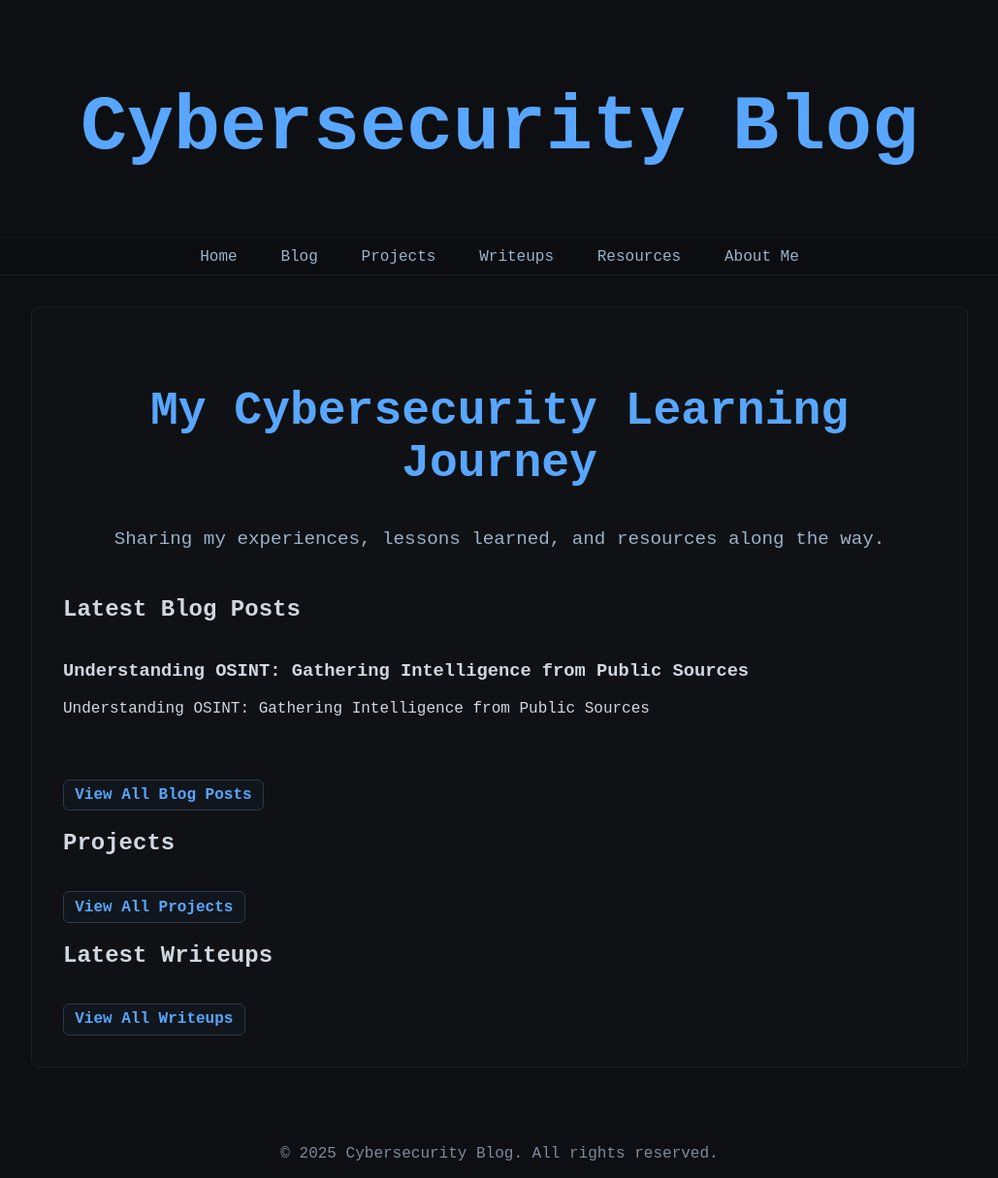
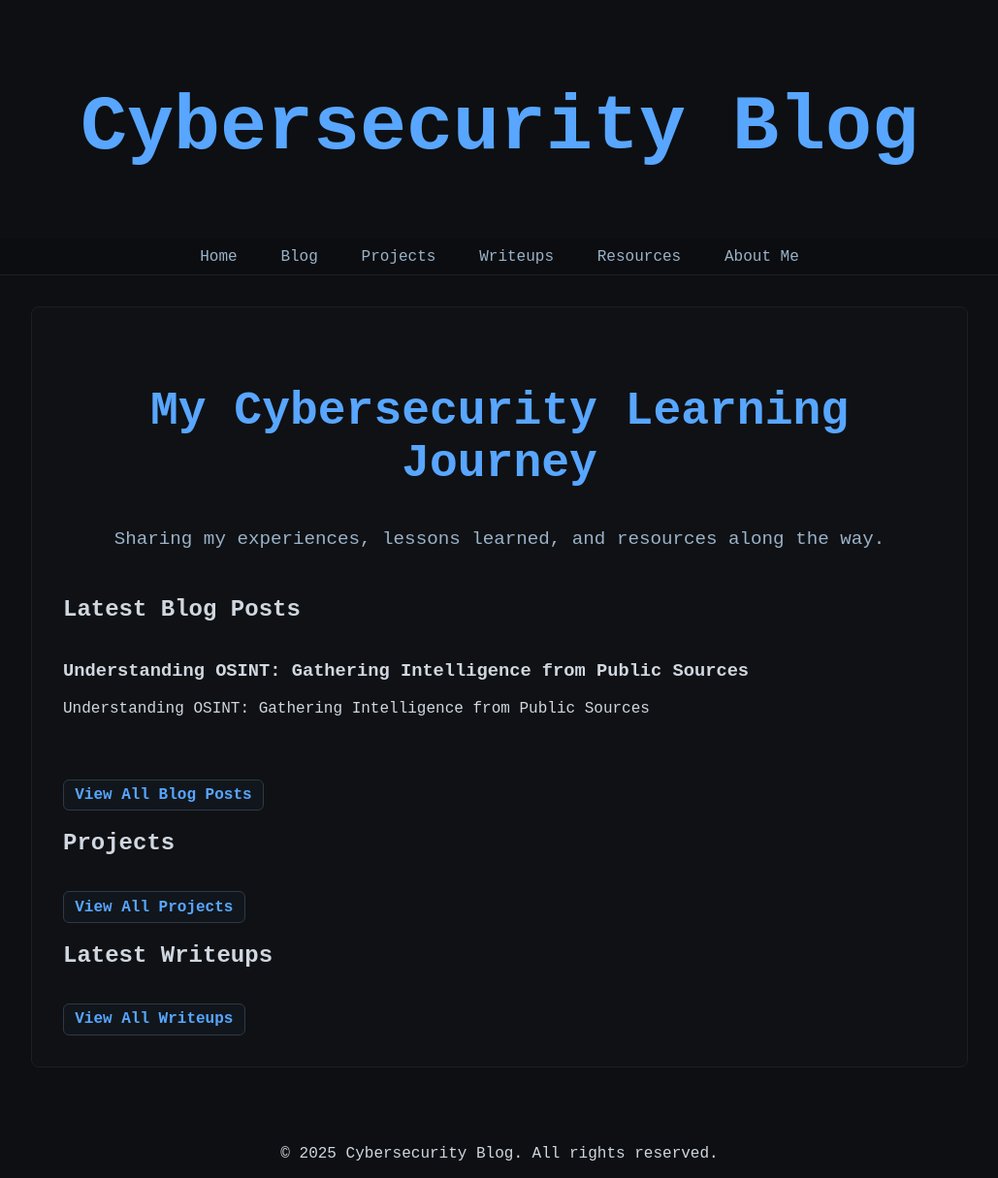
Before and after one commit to bytepo1arbear/cybersecurityblog, a Jekyll site: the page built from index.md, in a window 1280 px wide. Shown: the whole page at 97% size, without its empty margins (125-1154 px from the left). Built offline with Jekyll 4.4.1, drawn with Linux system fonts in a browser that asks for light colours.

Commit message:
Update default.html

```diff
--- a/_layouts/default.html
+++ b/_layouts/default.html
@@ -3,27 +3,32 @@
 <head>
   <meta charset="utf-8">
   <meta name="viewport" content="width=device-width, initial-scale=1.0">
+  <meta name="description" content="{{ site.description }}">
   <title>{{ page.title }} | {{ site.title }}</title>
   <link rel="stylesheet" href="{{ '/assets/css/style.css' | relative_url }}">
+
+  <!-- Favicon (optional - add your own) -->
+  <!-- <link rel="icon" type="image/png" href="{{ '/assets/images/favicon.png' | relative_url }}"> -->
 </head>
 <body>
-
   <!-- SITE TITLE -->
   <header class="site-header">
     <h1>{{ site.title }}</h1>
   </header>
 
-  <!-- NAVIGATION BAR BELOW TITLE -->
-  <nav class="navbar">
+  <!-- NAVIGATION BAR -->
+  <nav class="navbar" id="navbar">
     <div class="nav-container">
-      <button class="hamburger" onclick="document.body.classList.toggle('nav-open')">☰</button>
+      <button class="hamburger" onclick="document.body.classList.toggle('nav-open')" aria-label="Toggle navigation">
+        ☰
+      </button>
       <ul class="nav-list">
-        <li><a href="{{ '/' | relative_url }}">Home</a></li>
-        <li><a href="{{ '/blog/' | relative_url }}">Blog</a></li>
-        <li><a href="{{ '/projects/' | relative_url }}">Projects</a></li>
-        <li><a href="{{ '/writeups/' | relative_url }}">Writeups</a></li>
-        <li><a href="{{ '/resources/' | relative_url }}">Resources</a></li>
-        <li><a href="{{ '/about/' | relative_url }}">About Me</a></li>
+        <li><a href="{{ '/' | relative_url }}" {% if page.url == '/' %}class="active"{% endif %}>Home</a></li>
+        <li><a href="{{ '/blog/' | relative_url }}" {% if page.url contains '/blog' %}class="active"{% endif %}>Blog</a></li>
+        <li><a href="{{ '/projects/' | relative_url }}" {% if page.url contains '/projects' %}class="active"{% endif %}>Projects</a></li>
+        <li><a href="{{ '/writeups/' | relative_url }}" {% if page.url contains '/writeups' %}class="active"{% endif %}>Writeups</a></li>
+        <li><a href="{{ '/resources/' | relative_url }}" {% if page.url contains '/resources' %}class="active"{% endif %}>Resources</a></li>
+        <li><a href="{{ '/about/' | relative_url }}" {% if page.url contains '/about' %}class="active"{% endif %}>About Me</a></li>
       </ul>
     </div>
   </nav>
@@ -33,13 +38,16 @@
     {{ content }}
   </main>
 
+  <!-- FOOTER -->
   <footer>
-    <div class="container" style="text-align:center; padding:1rem; color:#7f8b99;">
-      &copy; {{ site.time | date: "%Y" }} {{ site.title }}. All rights reserved.
+    <div class="container">
+      <p>&copy; {{ site.time | date: "%Y" }} {{ site.title }}. All rights reserved.</p>
     </div>
   </footer>
 
+  <!-- SCRIPTS -->
   <script>
+    // Close mobile menu when clicking outside
     document.addEventListener('click', function(e) {
       const nav = document.querySelector('.nav-container');
       const button = document.querySelector('.hamburger');
```
Also changed, not shown: other parts of _layouts/default.html (+23 -1 lines).
